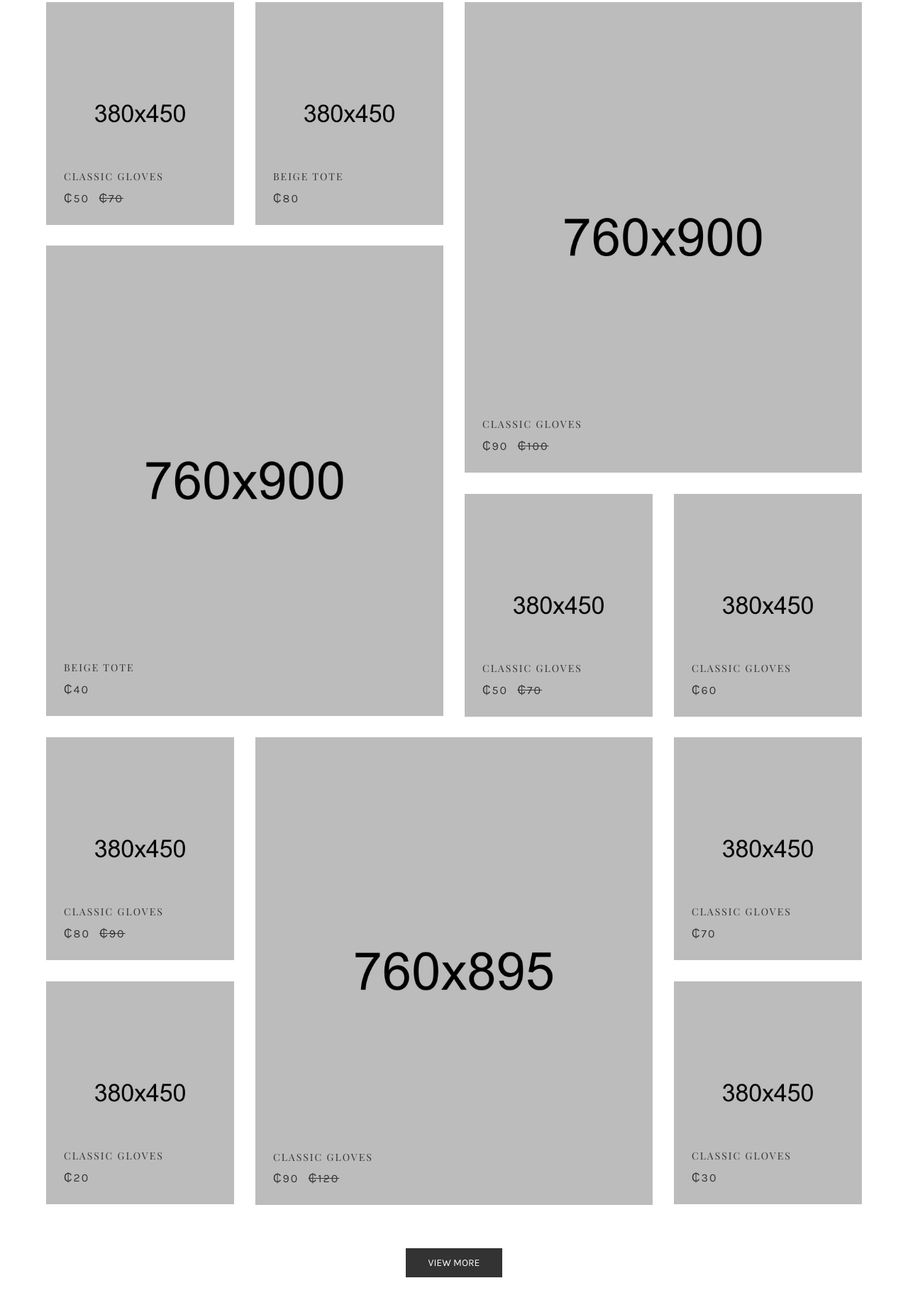
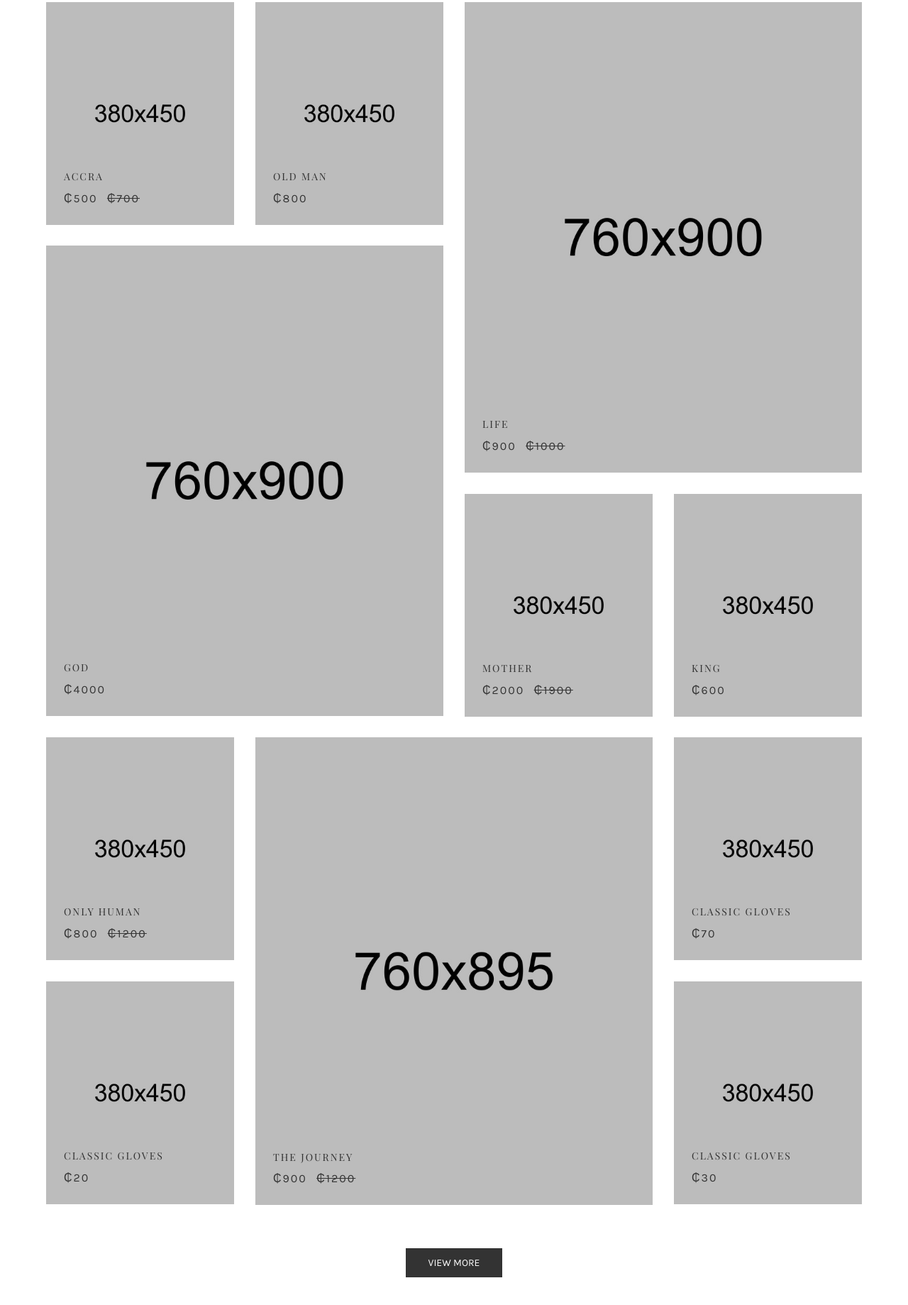
Before and after one commit to tyirenkyi/Project-Ato, a plain HTML site: page index.html in a window 1280 px wide. Shown: the part 902-2741 px from the top of the page at 71% size. Drawn offline with nearby package versions, Linux system fonts and the light colour scheme.

Commit message:
Make changes to titles and prices at home page

```diff
--- a/index.html
+++ b/index.html
@@ -60,9 +60,9 @@
                                                     <a href="#"><img src="assets/img/cart/1.jpg" alt="" /></a>
                                                 </div>
                                                 <div class="cart-content">
-                                                    <h3><a href="#"> 1 X Faded...</a> </h3>
-                                                    <span><b>S, Orange</b></span>
-                                                    <span class="cart-price">₵ 16.84</span>
+                                                    <h3><a href="#"> King</a> </h3>
+                                                    <span><b>Large</b></span>
+                                                    <span class="cart-price">₵ 600</span>
                                                 </div>
                                                 <div class="cart-del">
                                                     <i class="pe-7s-close-circle"></i>
@@ -73,9 +73,9 @@
                                                     <a href="#"><img src="assets/img/cart/2.jpg" alt="" /></a>
                                                 </div>
                                                 <div class="cart-content">
-                                                    <h3><a href="#"> 1 X Faded...</a> </h3>
-                                                    <span><b>S, Orange</b></span>
-                                                    <span class="cart-price">₵ 16.84</span>
+                                                    <h3><a href="#"> Old Man</a> </h3>
+                                                    <span><b>Large</b></span>
+                                                    <span class="cart-price">₵ 800</span>
                                                 </div>
                                                 <div class="cart-del">
                                                     <i class="pe-7s-close-circle"></i>
@@ -84,12 +84,12 @@
                                             <li>
                                                 <div class="shipping">
                                                     <span class="f-left">Shipping </span>
-                                                    <span class="f-right cart-price"> ₵7.00</span>
+                                                    <span class="f-right cart-price"> ₵20.00</span>
                                                 </div>
                                                 <hr class="shipping-border" />
                                                 <div class="shipping">
                                                     <span class="f-left"> Total </span>
-                                                    <span class="f-right cart-price">₵692.00</span>
+                                                    <span class="f-right cart-price">₵1420.00</span>
                                                 </div>
                                             </li>
                                             <li class="checkout m-0"><a href="#">checkout <i class="pe-7s-angle-right"></i></a></li>
@@ -143,9 +143,9 @@
                                                 <img src="assets/img/shop/1.jpg" alt="" />
                                             </a>
                                             <div class="shop-title title-style-1">
-                                                <h3><a href="preduct-details.html">Classic Gloves</a></h3>
-                                                <span class="new-price">₵50</span>
-                                                <span class="old-price">₵70</span>
+                                                <h3><a href="preduct-details.html">Accra</a></h3>
+                                                <span class="new-price">₵500</span>
+                                                <span class="old-price">₵700</span>
                                             </div>
                                             <div class="product-cart">
                                                 <a href="#"><i class="pe-7s-cart"></i></a>
@@ -160,8 +160,8 @@
                                                 <img src="assets/img/shop/2.jpg" alt="" />
                                             </a>
                                             <div class="shop-title title-style-1">
-                                                <h3><a href="preduct-details.html">Beige Tote</a></h3>
-                                                <span>₵80</span>
+                                                <h3><a href="preduct-details.html">Old Man</a></h3>
+                                                <span>₵800</span>
                                             </div>
                                             <div class="product-cart">
                                                 <a href="#"><i class="pe-7s-cart"></i></a>
@@ -176,9 +176,9 @@
                                                 <img src="assets/img/shop/3.jpg" alt="" />
                                             </a>
                                             <div class="shop-title title-style-1">
-                                                <h3><a href="preduct-details.html">Classic Gloves</a></h3>
-                                                <span>₵90</span>
-                                                <span class="old-price">₵100</span>
+                                                <h3><a href="preduct-details.html">Life</a></h3>
+                                                <span>₵900</span>
+                                                <span class="old-price">₵1000</span>
                                             </div>
                                             <div class="product-cart">
                                                 <a href="#"><i class="pe-7s-cart"></i></a>
@@ -193,8 +193,8 @@
                                                 <img src="assets/img/shop/4.jpg" alt="" />
                                             </a>
                                             <div class="shop-title title-style-1">
-                                                <h3><a href="preduct-details.html">Beige Tote</a></h3>
-                                                <span>₵40</span>
+                                                <h3><a href="preduct-details.html">GOD</a></h3>
+                                                <span>₵4000</span>
                                             </div>
                                             <div class="product-cart">
                                                 <a href="#"><i class="pe-7s-cart"></i></a>
@@ -209,9 +209,9 @@
                                                 <img src="assets/img/shop/5.jpg" alt="" />
                                             </a>
                                             <div class="shop-title title-style-1">
-                                                <h3><a href="#">Classic Gloves</a></h3>
-                                                <span class="new-price">₵50</span>
-                                                <span class="old-price">₵70</span>
+                                                <h3><a href="#">Mother</a></h3>
+                                                <span class="new-price">₵2000</span>
+                                                <span class="old-price">₵1900</span>
                                             </div>
                                             <div class="product-cart">
                                                 <a href="#"><i class="pe-7s-cart"></i></a>
@@ -226,8 +226,8 @@
                                                 <img src="assets/img/shop/6.jpg" alt="" />
                                             </a>
                                             <div class="shop-title title-style-1">
-                                                <h3><a href="preduct-details.html">Classic Gloves</a></h3>
-                                                <span>₵60</span>
+                                                <h3><a href="preduct-details.html">King</a></h3>
+                                                <span>₵600</span>
                                             </div>
                                             <div class="product-cart">
                                                 <a href="#"><i class="pe-7s-cart"></i></a>
@@ -242,9 +242,9 @@
                                                 <img src="assets/img/shop/7.jpg" alt="" />
                                             </a>
                                             <div class="shop-title title-style-1">
-                                                <h3><a href="preduct-details.html">Classic Gloves</a></h3>
-                                                <span>₵80</span>
-                                                <span class="old-price">₵90</span>
+                                                <h3><a href="preduct-details.html">Only Human</a></h3>
+                                                <span>₵800</span>
+                                                <span class="old-price">₵1200</span>
                                             </div>
                                             <div class="product-cart">
                                                 <a href="#"><i class="pe-7s-cart"></i></a>
@@ -259,9 +259,9 @@
                                                 <img src="assets/img/shop/8.jpg" alt="" />
                                             </a>
                                             <div class="shop-title title-style-1">
-                                                <h3><a href="preduct-details.html">Classic Gloves</a></h3>
-                                                <span>₵90</span>
-                                                <span class="old-price">₵120</span>
+                                                <h3><a href="preduct-details.html">The Journey</a></h3>
+                                                <span>₵900</span>
+                                                <span class="old-price">₵1200</span>
                                             </div>
                                             <div class="product-cart">
                                                 <a href="#"><i class="pe-7s-cart"></i></a>
```
